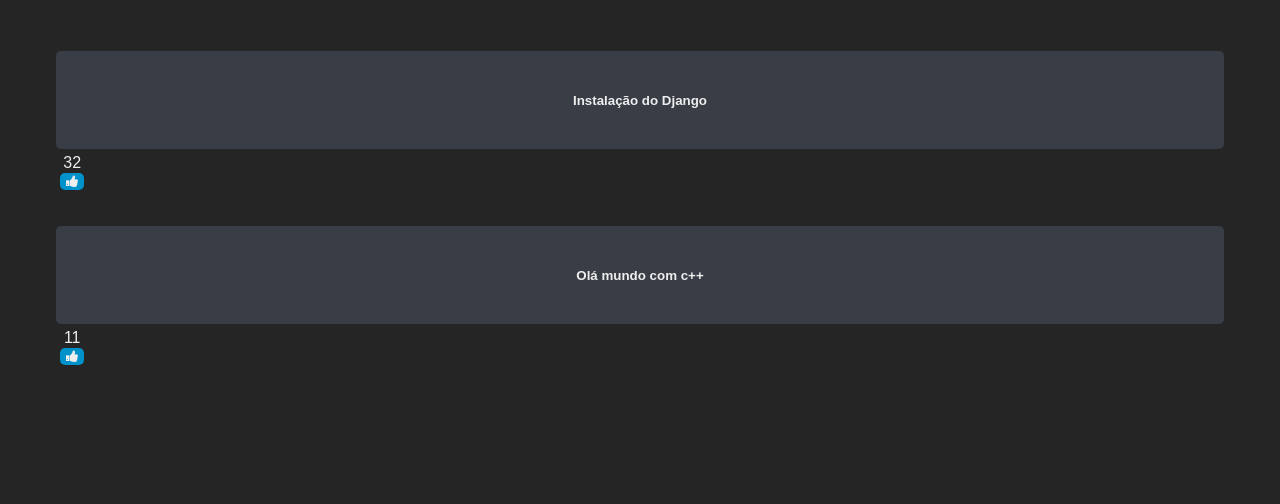
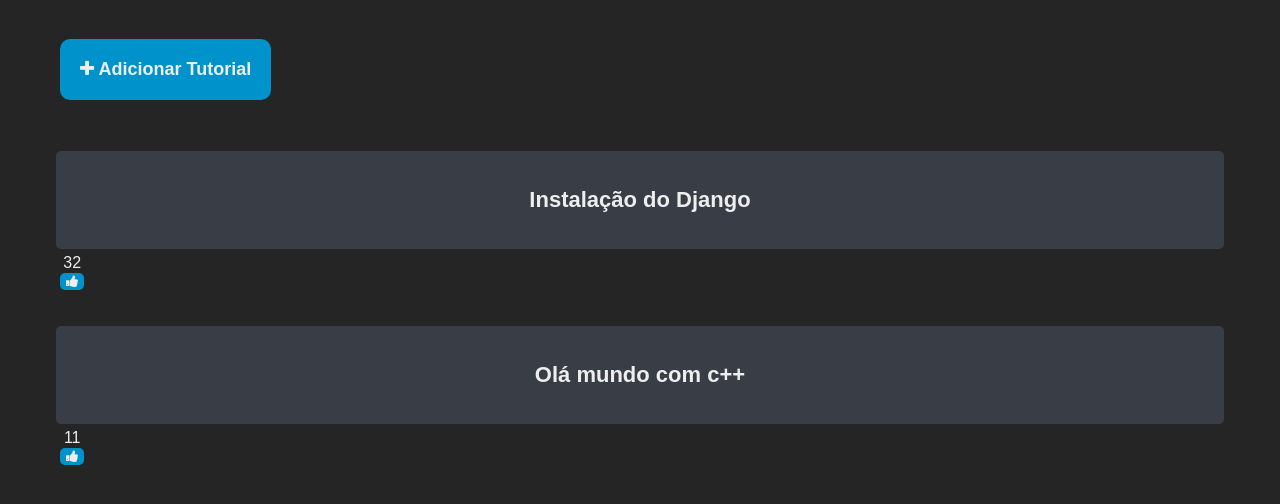
Before and after one commit to Victorgonl/GuiaDev, a Django app: page / in a window 1280 px wide. Shown: the part 50-554 px from the top of the page. Run offline with Django 4.2, Linux system fonts and the light colour scheme; data comes from the database, SQL or seed files in the repository; both versions use the stored data as it was after the commit.

Commit message:
Adicionando botao para adicionar novos tutoriais

```diff
--- a/src/base/static/css/index.css
+++ b/src/base/static/css/index.css
@@ -148,6 +148,7 @@ body {
   padding: 20px;
   position: relative;
   z-index: 0;
+  font-size: 22px;
 }
 
 .card-tutorial:hover {
@@ -178,3 +179,25 @@ body {
   width: 100%;
   position: relative;
 }
+
+.button-adicionar-tutorial-content {
+  width: 100%;
+  height: 100px;
+  padding-inline: 60px;
+  display: flex;
+  align-items: end;
+}
+
+.button-adicionar-tutorial {
+
+  cursor: pointer;
+  border-radius: 10px;
+  width: max-content;
+  background-color: var(--cor3);
+  color: var(--cor4);
+  border: none;
+  font-size: 18px;
+  font-weight: bold;
+  padding: 20px;
+  gap: 20px;
+}
--- a/src/base/templates/index.html
+++ b/src/base/templates/index.html
@@ -40,13 +40,22 @@
         <input type="text" id="input-pesquisa" name="pesquisa" value=""/>
         <input type="submit" id="button-pesquisar" value="Pesquisar">
         <i class="fa fa-search icon-lupa" aria-hidden="true"></i>
-      </form>
-    </div>
+      </div>
+    </form>
     <div><a href="admin/">Admin</a></div>
   </header>
-  <div id="body-content">
-    {% block tutoriais_index%}
-    {% endblock %}
+  <div class="button-adicionar-tutorial-content">
+
+    <a href="adicionar_tutorial/">
+      <button class="button-adicionar-tutorial">
+        <i class="fa fa-solid fa-plus" aria-hidden="true"></i>
+        Adicionar Tutorial
+      </button>
+    </a>
+  </div>
+    <div id="body-content">
+      {% block tutoriais_index%}
+      {% endblock %}
   </div>
 </body>
 </html>
--- a/src/base/urls.py
+++ b/src/base/urls.py
@@ -5,4 +5,5 @@ from . import views
 urlpatterns = [
     path("", views.index, name="index"),
     path("tutorial/", views.tutorial, name="tutorial"),
+    path("adicionar_tutorial/", views.adicionar_tutorial, name="adicionar_tutorial"),
 ]
--- a/src/base/views.py
+++ b/src/base/views.py
@@ -118,3 +118,9 @@ def tutorial(request):
         'id': id
       }
       return render(request, 'tutorial.html', context=context)
+
+
+
+
+def adicionar_tutorial(request):
+  return render(request, 'adicionar_tutorial.html')
```
Also changed, not shown: src/base/static/css/adicionar_tutorial.css (added, +31 -0 lines), src/base/templates/adicionar_tutorial.html (added, +40 -0 lines), src/db.sqlite3.
